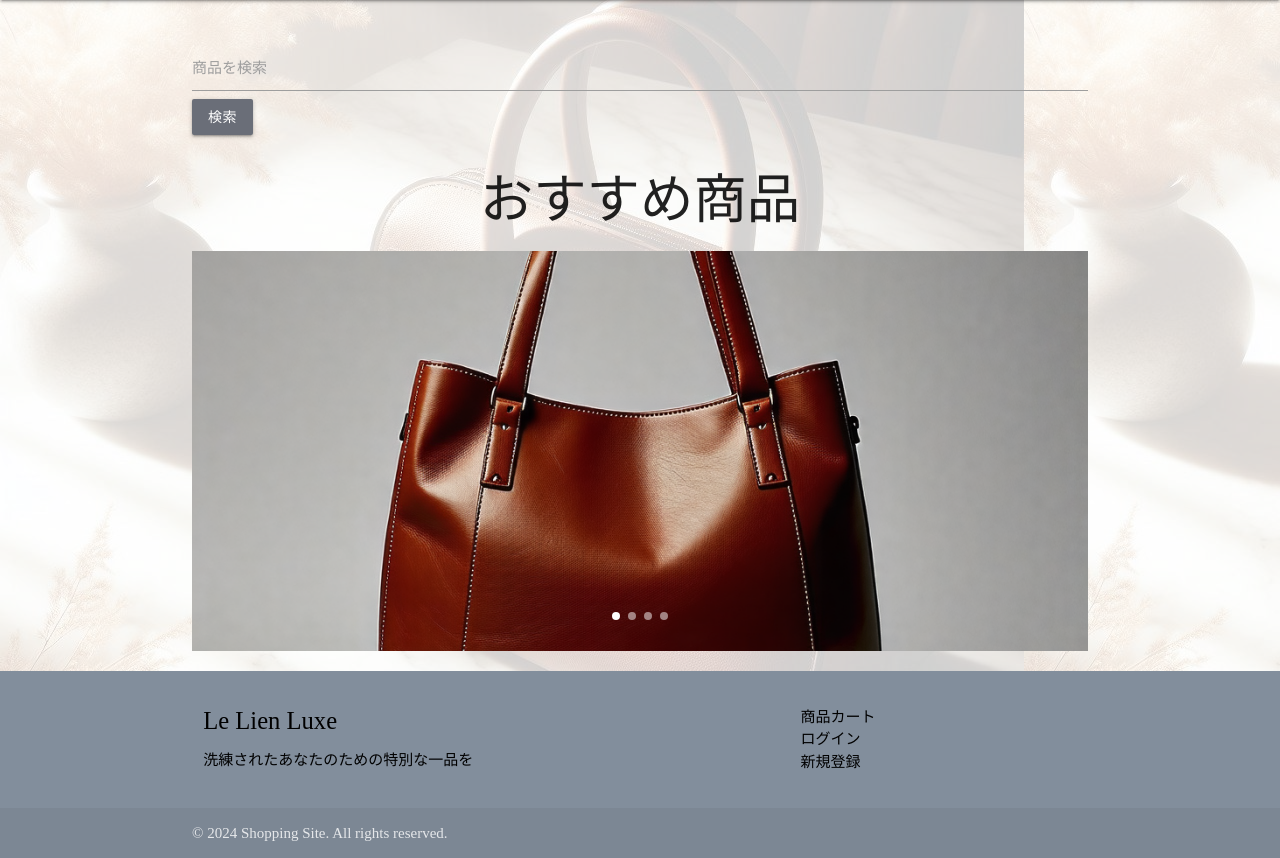
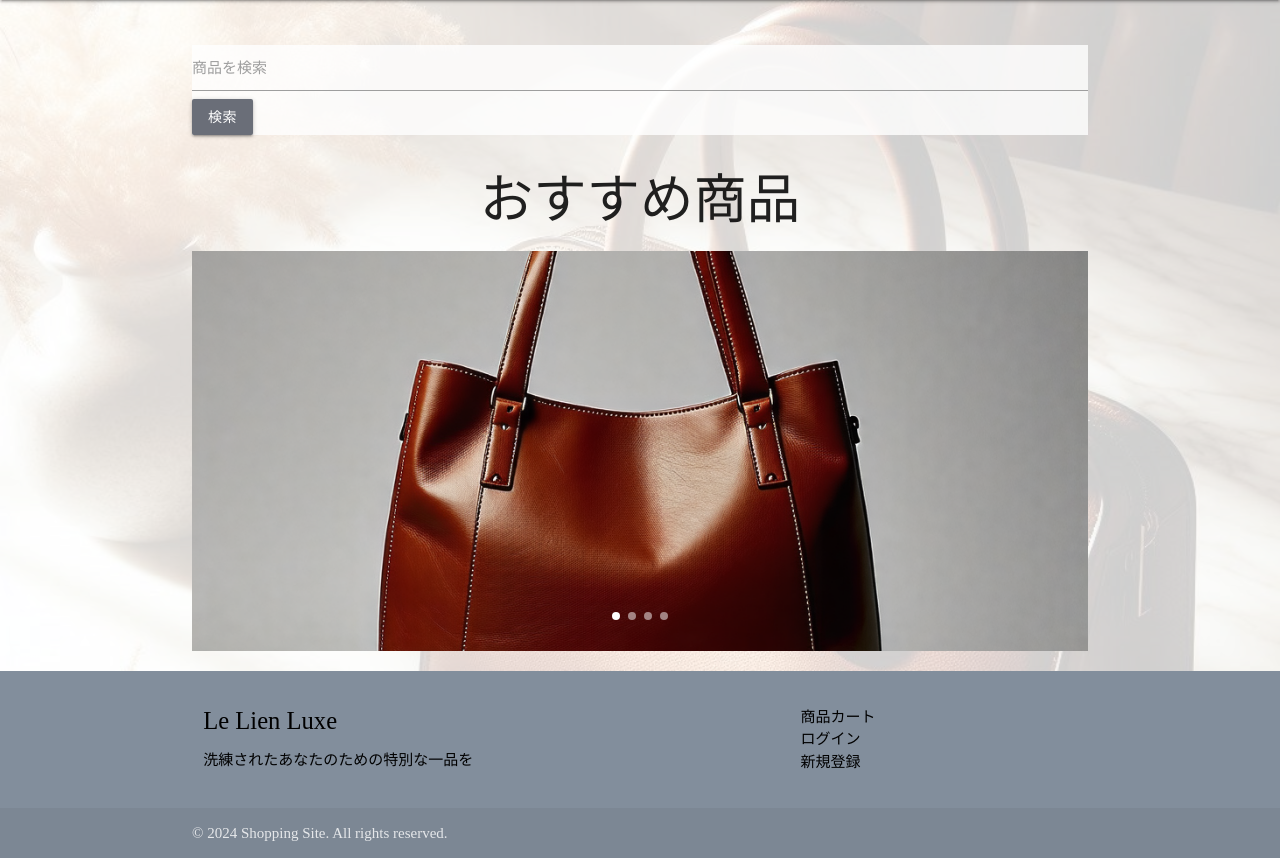
Before and after one commit to c0a22058f9/Project_main, a PHP site: page /main.php in a window 1280 px wide. Shown: the part 64-922 px from the top of the page. Run offline with PHP 8.4, Linux system fonts and the light colour scheme; data that the repository does not hold is empty.

Commit message:
デザイン修正

```diff
--- a/EC/main.php
+++ b/EC/main.php
@@ -107,6 +107,8 @@ try {
             background-image: url("/Project_main/EC/image/background.jpg");
             background-color:rgba(255,255,255,0.8);
             background-blend-mode:lighten;
+            background-repeat: no-repeat;
+            background-size: cover;
         }
         .carousel .carousel-item {
             height: 300px;
@@ -160,6 +162,11 @@ try {
     	  background-color: #4a4e58; /* ホバー時の色を変更 */
     	  color: #fff;
     	}
+
+    	.search {
+	  background-color:rgba(255,255,255,0.8);
+	  background-blend-mode:lighten;
+	}
     </style>
 </head>
 <body>
```
